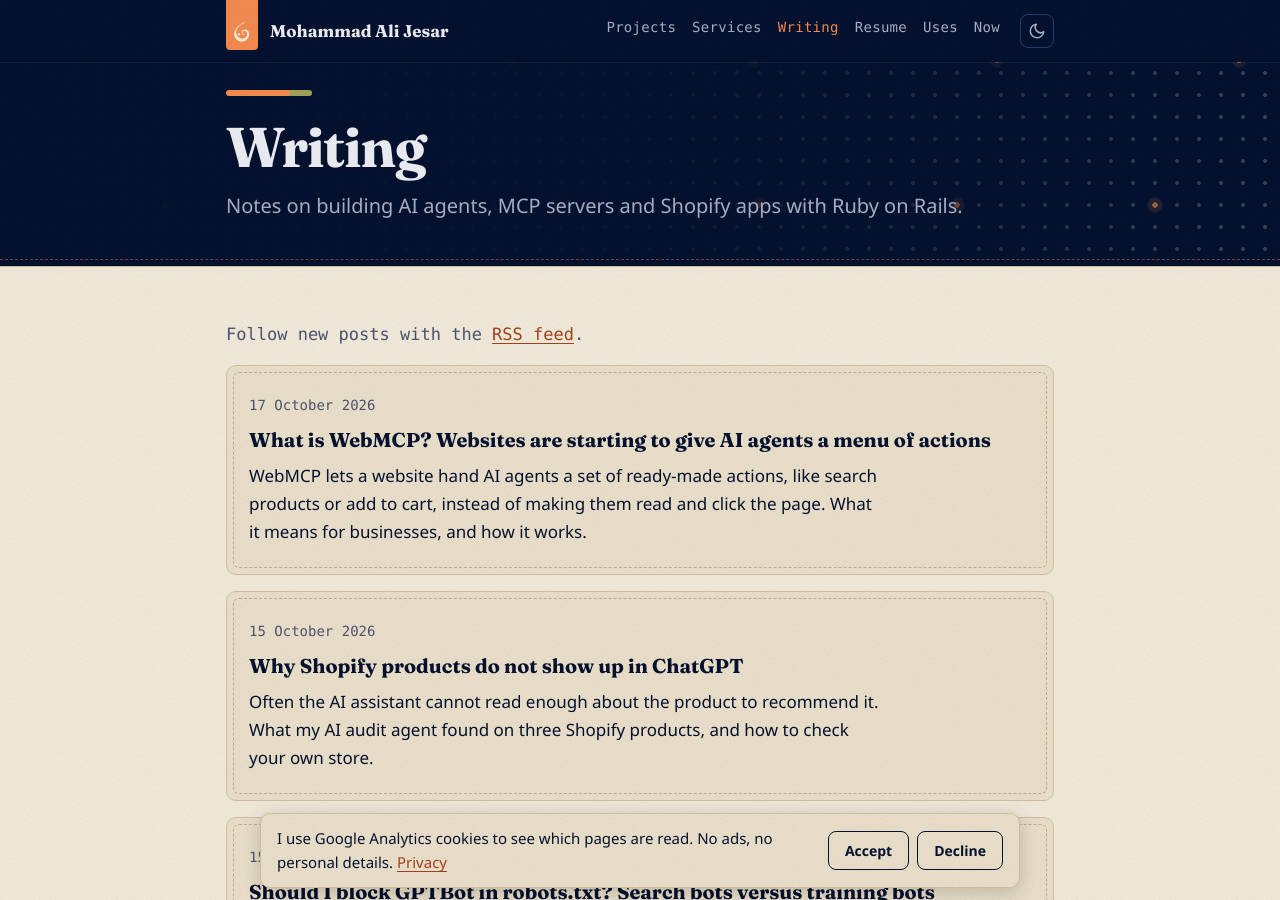
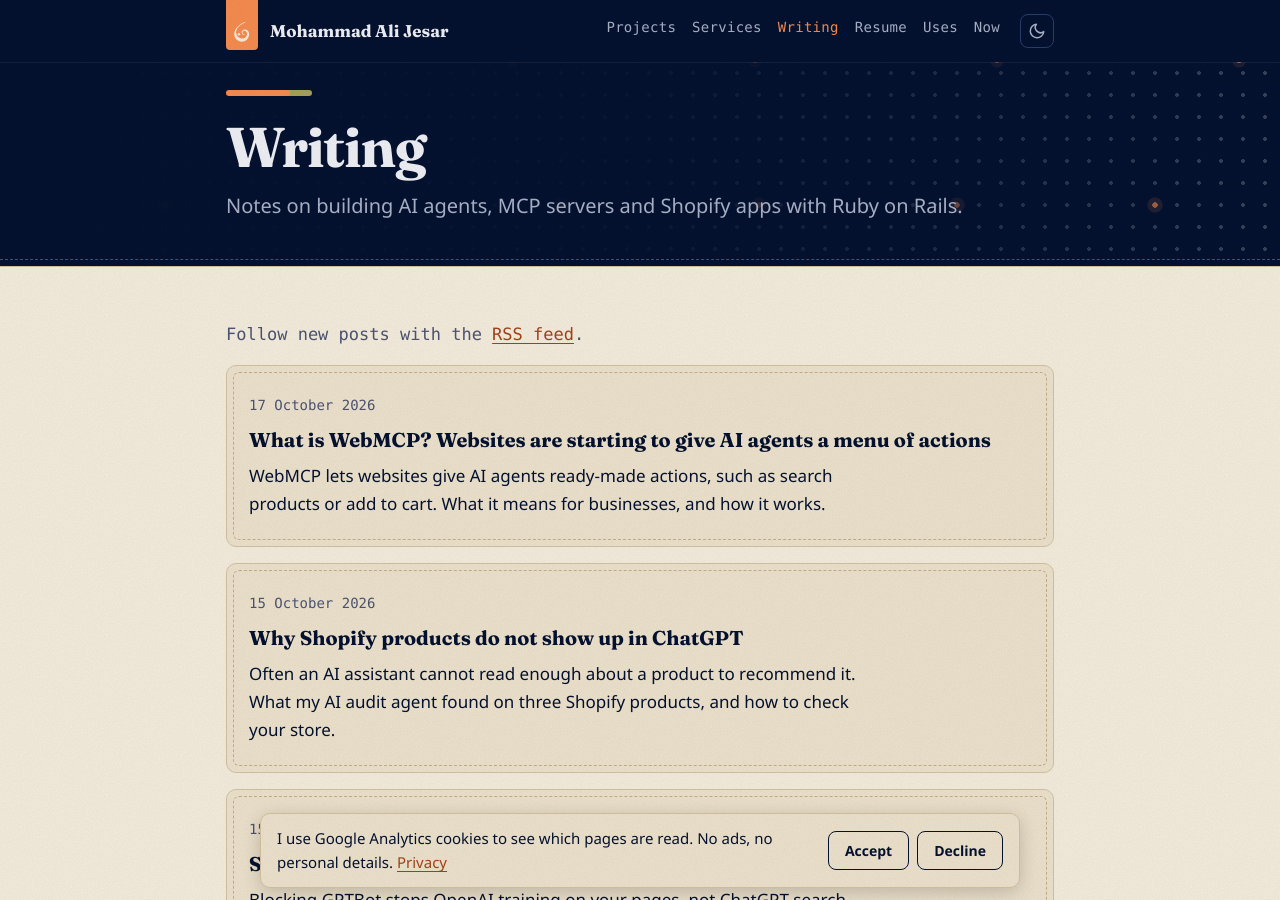
Before and after one commit to mjesar/mjesar.github.io, a Jekyll site: the page built from writing/index.html, in a window 1280 px wide and 900 px high. Built offline with Jekyll 4.4.1, drawn with Linux system fonts in a browser that asks for light colours.

Commit message:
shorten long post titles and descriptions for search results

```diff
--- a/_posts/2026-10-15-why-shopify-products-do-not-show-up-in-chatgpt.md
+++ b/_posts/2026-10-15-why-shopify-products-do-not-show-up-in-chatgpt.md
@@ -1,6 +1,6 @@
 ---
 title: "Why Shopify products do not show up in ChatGPT"
-description: "Often the AI assistant cannot read enough about the product to recommend it. What my AI audit agent found on three Shopify products, and how to check your own store."
+description: "Often an AI assistant cannot read enough about a product to recommend it. What my AI audit agent found on three Shopify products, and how to check your store."
 related_projects: [product_geo_agent]
 related_services: [ai-discoverability, shopify-development]
 faq:
--- a/_posts/2026-10-17-what-is-webmcp.md
+++ b/_posts/2026-10-17-what-is-webmcp.md
@@ -1,6 +1,7 @@
 ---
 title: "What is WebMCP? Websites are starting to give AI agents a menu of actions"
-description: "WebMCP lets a website hand AI agents a set of ready-made actions, like search products or add to cart, instead of making them read and click the page. What it means for businesses, and how it works."
+seo_title: "What is WebMCP? How websites give AI agents actions"
+description: "WebMCP lets websites give AI agents ready-made actions, such as search products or add to cart. What it means for businesses, and how it works."
 ask_ai_question: "What services does Mohammad Ali Jesar offer at mjesar.github.io/services/, and who are they for? How can a client work with him?"
 image: /assets/img/og/what-is-webmcp.png
 image_alt: "Preview card for the article What is WebMCP? Websites are starting to give AI agents a menu of actions, with a list of example actions: search_products, get_price and add_to_cart. @mjesar, mjesar.github.io"
```
Also changed, not shown: _posts/2026-10-15-should-i-block-gptbot-in-robots-txt.md (+1 -0 lines).
